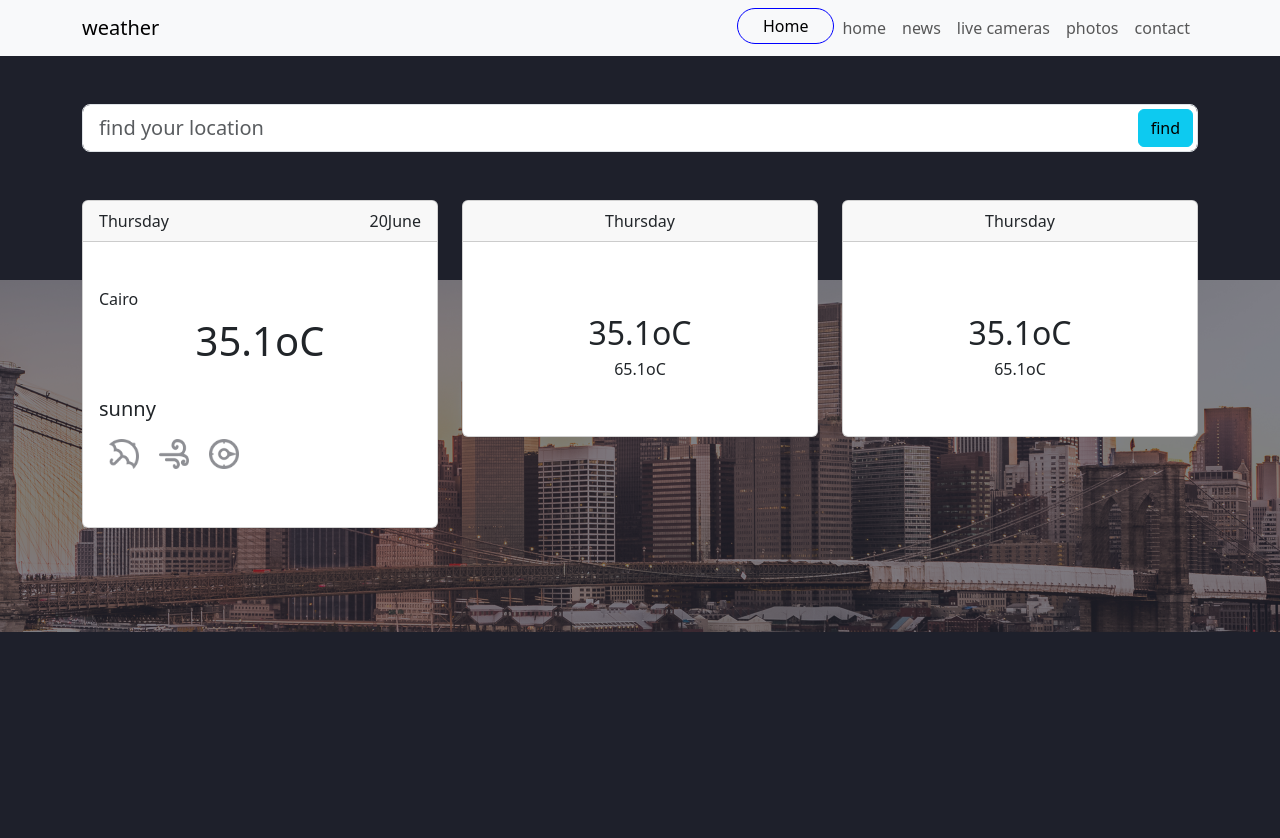
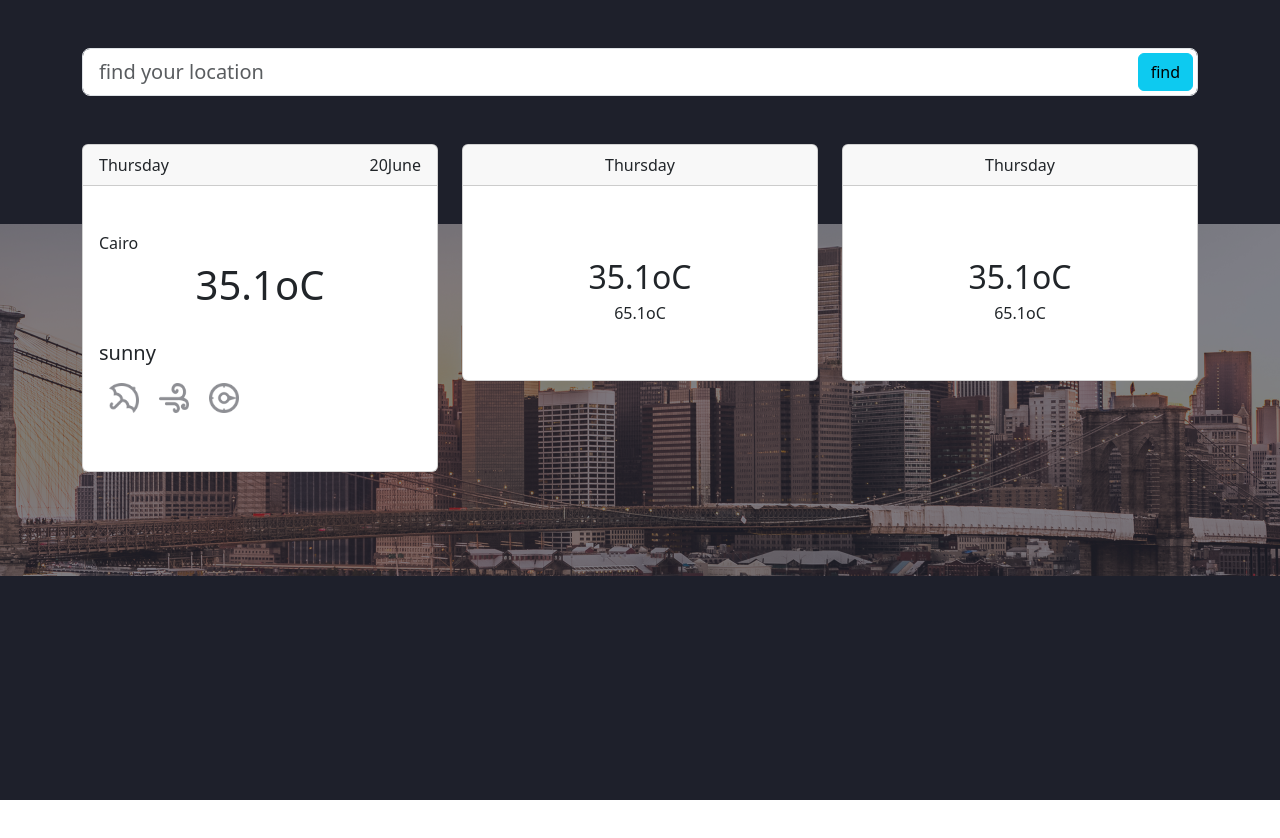
Before and after one commit to polayehia/api, a plain HTML site: page index.html in a window 1280 px wide. After the commit the page ends 800 px from the top, so only its background shows below. Drawn offline with Linux system fonts and the light colour scheme; no server answers.

Commit message:
Update index.html
removed the navbar

```diff
--- a/index.html
+++ b/index.html
@@ -8,7 +8,7 @@
     <link rel="stylesheet" href="css/main.css" />
   </head>
   <body>
-    <div class="main-navbar">
+<!--     <div class="main-navbar">
       <nav class="navbar navbar-expand-lg bg-body-tertiary">
         <div class="container">
           <a class="navbar-brand" id="nav-bar" href="#">weather</a>
@@ -39,7 +39,7 @@
           </div>
         </div>
       </nav>
-    </div>
+    </div> -->
     <main>
       <section class="wall-paper vh-100 ">
         <div class="container ">
```
